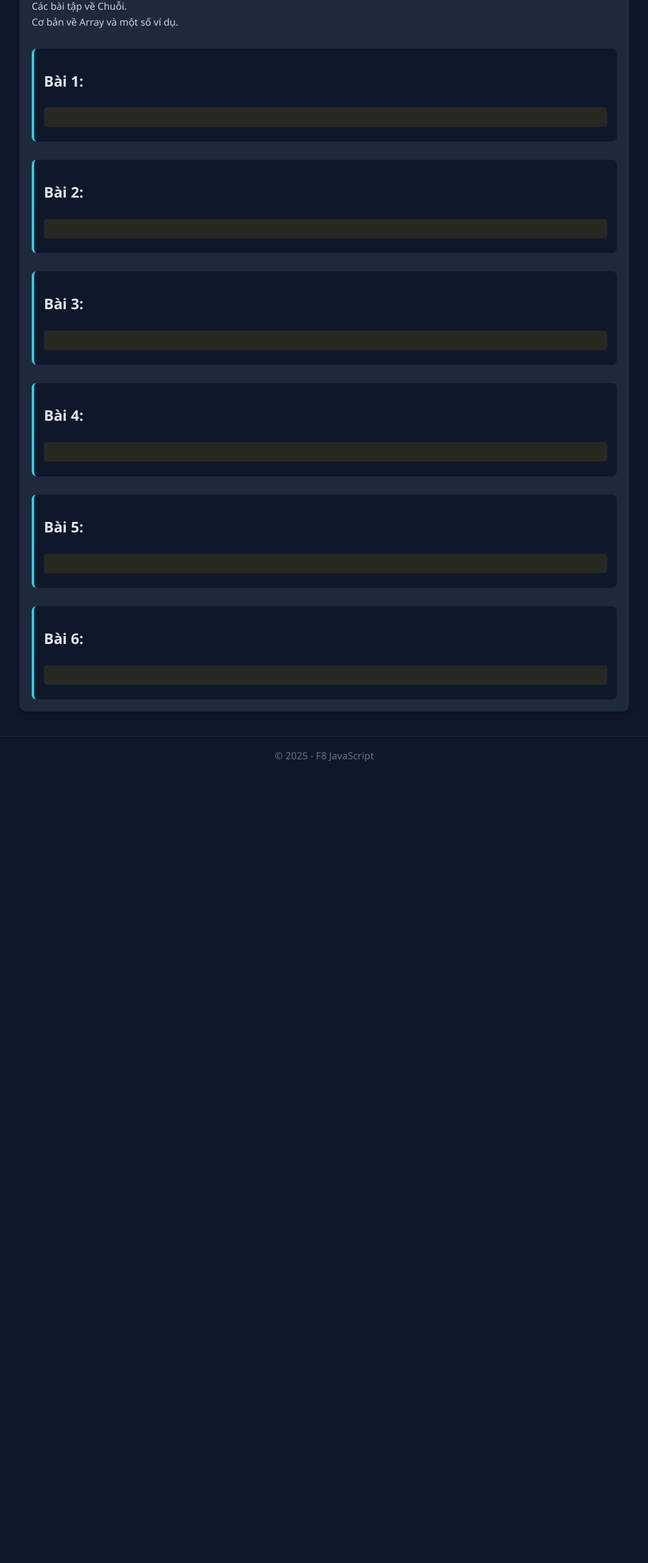
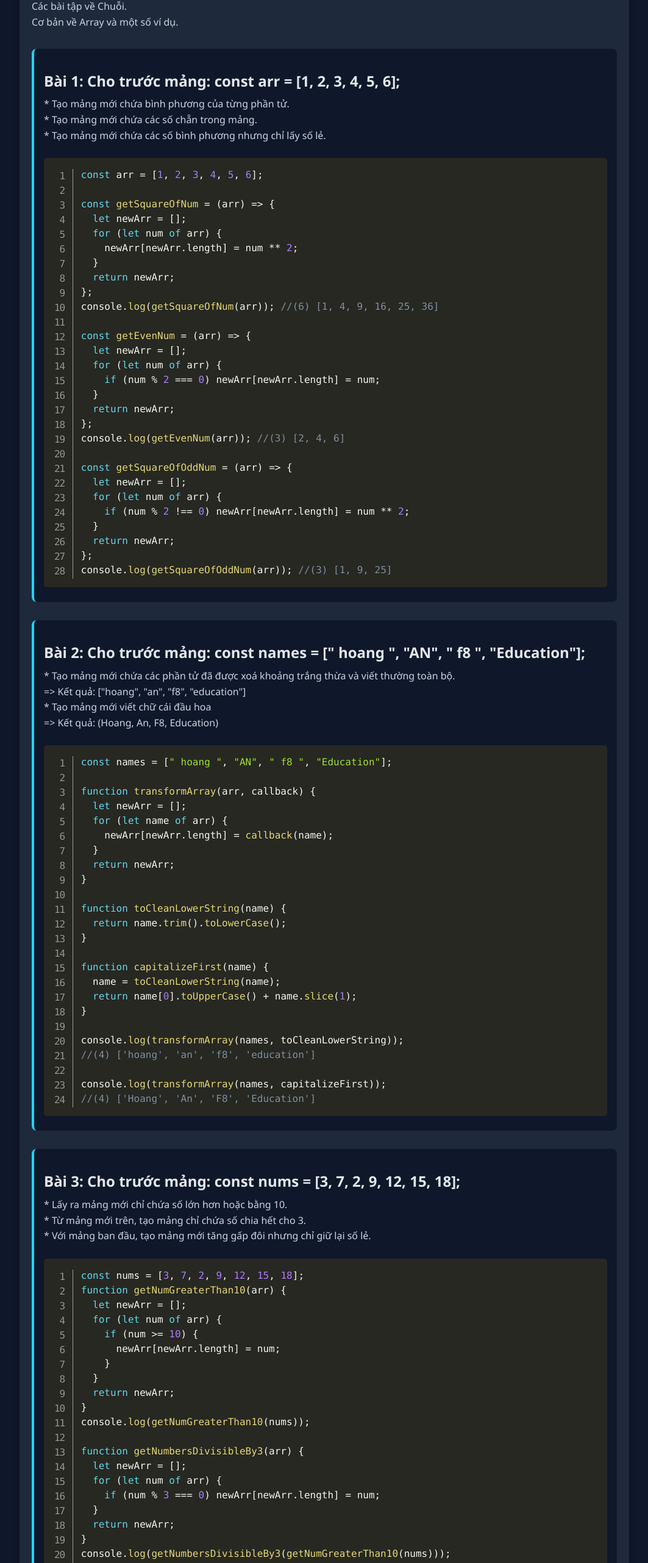
Before and after one commit to paneh-jpg/BTVN-day-18, a plain HTML site: page index.html in a window 1280 px wide. Shown: the part 177-2740 px from the top of the page at 61% size, without its empty margins (108-1171 px from the left). Before the commit the page ends 1447 px from the top, so only its background shows below. Drawn offline with nearby package versions, Linux system fonts and the light colour scheme.

Commit message:
Homework submit #01

```diff
--- a/index.html
+++ b/index.html
@@ -83,9 +83,6 @@
         color: #38bdf8;
         margin-top: 0;
       }
-      h2 {
-        flex-shrink: 0;
-      }
 
       p {
         line-height: 1.6;
@@ -102,8 +99,8 @@
 
       .note__top {
         display: flex;
-        align-items: center;
-        gap: 10px;
+        align-items: flex-start;
+        flex-direction: column;
       }
 
       footer {
@@ -112,6 +109,10 @@
         padding: 20px 0;
         margin-top: 40px;
         border-top: 1px solid #1f2937;
+      }
+
+      .note__desc {
+        margin-top: -10px;
       }
     </style>
   </head>
@@ -136,73 +137,185 @@
 
       <div class="note">
         <div class="note__top">
-          <h2>Bài 1:</h2>
-          <p></p>
+          <h2>Bài 1: Cho trước mảng: const arr = [1, 2, 3, 4, 5, 6];</h2>
+          <p class="note__desc">
+            * Tạo mảng mới chứa bình phương của từng phần tử. <br />
+            * Tạo mảng mới chứa các số chẵn trong mảng. <br />
+            * Tạo mảng mới chứa các số bình phương nhưng chỉ lấy số lẻ.
+          </p>
         </div>
         <div class="code">
           <pre
             class="line-numbers"
-          ><code class="language-javascript"></code></pre>
+          ><code class="language-javascript">const arr = [1, 2, 3, 4, 5, 6];
+
+const getSquareOfNum = (arr) => {
+  let newArr = [];
+  for (let num of arr) {
+    newArr[newArr.length] = num ** 2;
+  }
+  return newArr;
+};
+console.log(getSquareOfNum(arr)); //(6) [1, 4, 9, 16, 25, 36]
+
+const getEvenNum = (arr) => {
+  let newArr = [];
+  for (let num of arr) {
+    if (num % 2 === 0) newArr[newArr.length] = num;
+  }
+  return newArr;
+};
+console.log(getEvenNum(arr)); //(3) [2, 4, 6]
+
+const getSquareOfOddNum = (arr) => {
+  let newArr = [];
+  for (let num of arr) {
+    if (num % 2 !== 0) newArr[newArr.length] = num ** 2;
+  }
+  return newArr;
+};
+console.log(getSquareOfOddNum(arr)); //(3) [1, 9, 25]</code></pre>
         </div>
       </div>
 
       <div class="note">
         <div class="note__top">
-          <h2>Bài 2:</h2>
-          <p></p>
+          <h2>
+            Bài 2: Cho trước mảng: const names = [" hoang ", "AN", " f8 ",
+            "Education"];
+          </h2>
+          <p class="note__desc">
+            * Tạo mảng mới chứa các phần tử đã được xoá khoảng trắng thừa và
+            viết thường toàn bộ. <br />
+            => Kết quả: ["hoang", "an", "f8", "education"] <br />
+            * Tạo mảng mới viết chữ cái đầu hoa <br />
+            => Kết quả: (Hoang, An, F8, Education)
+          </p>
         </div>
         <div class="code">
           <pre
             class="line-numbers"
-          ><code class="language-javascript"></code></pre>
+          ><code class="language-javascript">const names = [" hoang ", "AN", " f8 ", "Education"];
+
+function transformArray(arr, callback) {
+  let newArr = [];
+  for (let name of arr) {
+    newArr[newArr.length] = callback(name);
+  }
+  return newArr;
+}
+
+function toCleanLowerString(name) {
+  return name.trim().toLowerCase();
+}
+
+function capitalizeFirst(name) {
+  name = toCleanLowerString(name);
+  return name[0].toUpperCase() + name.slice(1);
+}
+
+console.log(transformArray(names, toCleanLowerString));
+//(4) ['hoang', 'an', 'f8', 'education']
+
+console.log(transformArray(names, capitalizeFirst));
+//(4) ['Hoang', 'An', 'F8', 'Education']</code></pre>
         </div>
       </div>
 
       <div class="note">
         <div class="note__top">
-          <h2>Bài 3:</h2>
-          <p></p>
+          <h2>Bài 3: Cho trước mảng: const nums = [3, 7, 2, 9, 12, 15, 18];</h2>
+          <p class="note__desc">
+            * Lấy ra mảng mới chỉ chứa số lớn hơn hoặc bằng 10. <br />
+            * Từ mảng mới trên, tạo mảng chỉ chứa số chia hết cho 3. <br />
+            * Với mảng ban đầu, tạo mảng mới tăng gấp đôi nhưng chỉ giữ lại số
+            lẻ.
+          </p>
         </div>
         <div class="code">
           <pre
             class="line-numbers"
-          ><code class="language-javascript"></code></pre>
+          ><code class="language-javascript">const nums = [3, 7, 2, 9, 12, 15, 18];
+function getNumGreaterThan10(arr) {
+  let newArr = [];
+  for (let num of arr) {
+    if (num >= 10) {
+      newArr[newArr.length] = num;
+    }
+  }
+  return newArr;
+}
+console.log(getNumGreaterThan10(nums));
+
+function getNumbersDivisibleBy3(arr) {
+  let newArr = [];
+  for (let num of arr) {
+    if (num % 3 === 0) newArr[newArr.length] = num;
+  }
+  return newArr;
+}
+console.log(getNumbersDivisibleBy3(getNumGreaterThan10(nums)));
+
+function getDoubleEvenNumbers(arr) {
+  let newArr = [];
+  for (let num of arr) {
+    if (num % 2 === 0) {
+      newArr[newArr.length] = num * 2;
+    } else {
+      newArr[newArr.length] = num;
+    }
+  }
+  return newArr;
+}
+console.log(getDoubleEvenNumbers(nums));</code></pre>
         </div>
       </div>
 
       <div class="note">
         <div class="note__top">
-          <h2>Bài 4:</h2>
-          <p></p>
+          <h2>
+            Bài 4: Cho trước mảng const words = ["javascript", "php", "css",
+            "html", "python", "java"];
+          </h2>
+          <p>
+            * Lọc ra các từ có độ dài >= 5. <br />
+            * Tạo mảng mới viết hoa toàn bộ. <br />
+            * Tạo mảng mới viết ngược từng chuỗi (tpircsavaj, avaj...).
+          </p>
         </div>
         <div class="code">
           <pre
             class="line-numbers"
-          ><code class="language-javascript"></code></pre>
-        </div>
-      </div>
+          ><code class="language-javascript">const words = ["javascript", "php", "css", "html", "python", "java"];
 
-      <div class="note">
-        <div class="note__top">
-          <h2>Bài 5:</h2>
-          <p></p>
-        </div>
-        <div class="code">
-          <pre
-            class="line-numbers"
-          ><code class="language-javascript"></code></pre>
-        </div>
-      </div>
+function filterLongWords(arr) {
+  let newArr = [];
+  for (let word of arr) {
+    if (word.length >= 5) {
+      newArr[newArr.length] = word;
+    }
+  }
+  return newArr;
+}
+console.log(filterLongWords(words));
 
-      <div class="note">
-        <div class="note__top">
-          <h2>Bài 6:</h2>
-          <p></p>
-        </div>
-        <div class="code">
-          <pre
-            class="line-numbers"
-          ><code class="language-javascript"></code></pre>
+//Sử dụng lại function transformArray() ở bài 2
+function toUpperCaseWords(word) {
+  return word.toUpperCase();
+}
+console.log(transformArray(words, toUpperCaseWords));
+
+//Sử dụng lại function transformArray() ở bài 2
+function reverseString(word) {
+  let newWord = "";
+  for (let i = word.length - 1; i >= 0; i--) {
+    newWord += word[i];
+  }
+
+  return newWord;
+}
+
+console.log(transformArray(words, reverseString));</code></pre>
         </div>
       </div>
     </main>
--- a/js/script.js
+++ b/js/script.js
@@ -0,0 +1,123 @@
+console.log("Hello Word!");
+
+// Bài 1:
+const arr = [1, 2, 3, 4, 5, 6];
+
+const getSquareOfNum = (arr) => {
+  let newArr = [];
+  for (let num of arr) {
+    newArr[newArr.length] = num ** 2;
+  }
+  return newArr;
+};
+console.log(getSquareOfNum(arr)); //(6) [1, 4, 9, 16, 25, 36]
+
+const getEvenNum = (arr) => {
+  let newArr = [];
+  for (let num of arr) {
+    if (num % 2 === 0) newArr[newArr.length] = num;
+  }
+  return newArr;
+};
+console.log(getEvenNum(arr)); //(3) [2, 4, 6]
+
+const getSquareOfOddNum = (arr) => {
+  let newArr = [];
+  for (let num of arr) {
+    if (num % 2 !== 0) newArr[newArr.length] = num ** 2;
+  }
+  return newArr;
+};
+console.log(getSquareOfOddNum(arr)); //(3) [1, 9, 25]
+
+//Bài 2
+
+const names = [" hoang ", "AN", " f8 ", "Education"];
+
+function transformArray(arr, callback) {
+  let newArr = [];
+  for (let name of arr) {
+    newArr[newArr.length] = callback(name);
+  }
+  return newArr;
+}
+function toCleanLowerString(name) {
+  return name.trim().toLowerCase();
+}
+function capitalizeFirst(name) {
+  name = toCleanLowerString(name);
+  return name[0].toUpperCase() + name.slice(1);
+}
+
+console.log(transformArray(names, toCleanLowerString));
+//(4) ['hoang', 'an', 'f8', 'education']
+
+console.log(transformArray(names, capitalizeFirst));
+//(4) ['Hoang', 'An', 'F8', 'Education']
+
+//Bài 3:
+const nums = [3, 7, 2, 9, 12, 15, 18];
+function getNumGreaterThan10(arr) {
+  let newArr = [];
+  for (let num of arr) {
+    if (num >= 10) {
+      newArr[newArr.length] = num;
+    }
+  }
+  return newArr;
+}
+console.log(getNumGreaterThan10(nums));
+
+function getNumbersDivisibleBy3(arr) {
+  let newArr = [];
+  for (let num of arr) {
+    if (num % 3 === 0) newArr[newArr.length] = num;
+  }
+  return newArr;
+}
+console.log(getNumbersDivisibleBy3(getNumGreaterThan10(nums)));
+
+function getDoubleEvenNumbers(arr) {
+  let newArr = [];
+  for (let num of arr) {
+    if (num % 2 === 0) {
+      newArr[newArr.length] = num * 2;
+    } else {
+      newArr[newArr.length] = num;
+    }
+  }
+  return newArr;
+}
+console.log(getDoubleEvenNumbers(nums));
+
+//Bài 4:
+const words = ["javascript", "php", "css", "html", "python", "java"];
+
+function filterLongWords(arr) {
+  let newArr = [];
+  for (let word of arr) {
+    if (word.length >= 5) {
+      newArr[newArr.length] = word;
+    }
+  }
+  return newArr;
+}
+console.log(filterLongWords(words));
+
+//Sử dụng lại function transformArray() ở bài 2
+function toUpperCaseWords(word) {
+  return word.toUpperCase();
+}
+console.log(transformArray(words, toUpperCaseWords));
+
+//Sử dụng lại function transformArray() ở bài 2
+function reverseString(word) {
+  let newWord = "";
+  for (let i = word.length - 1; i >= 0; i--) {
+    newWord += word[i];
+  }
+
+  return newWord;
+}
+
+console.log(transformArray(words, reverseString));
```
Also changed, not shown: dsa-allin.html (added, +11 -0 lines), js/dsa-allin.js (added, +17 -0 lines).
